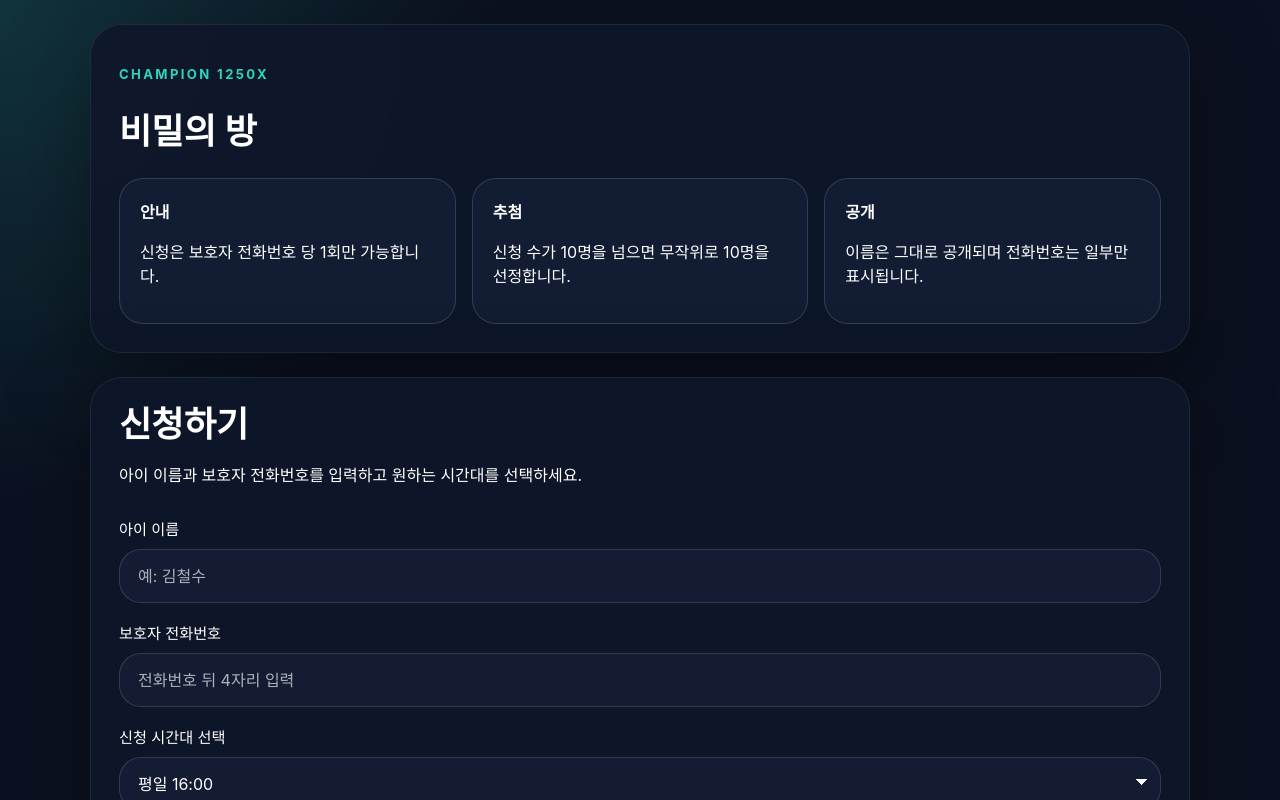
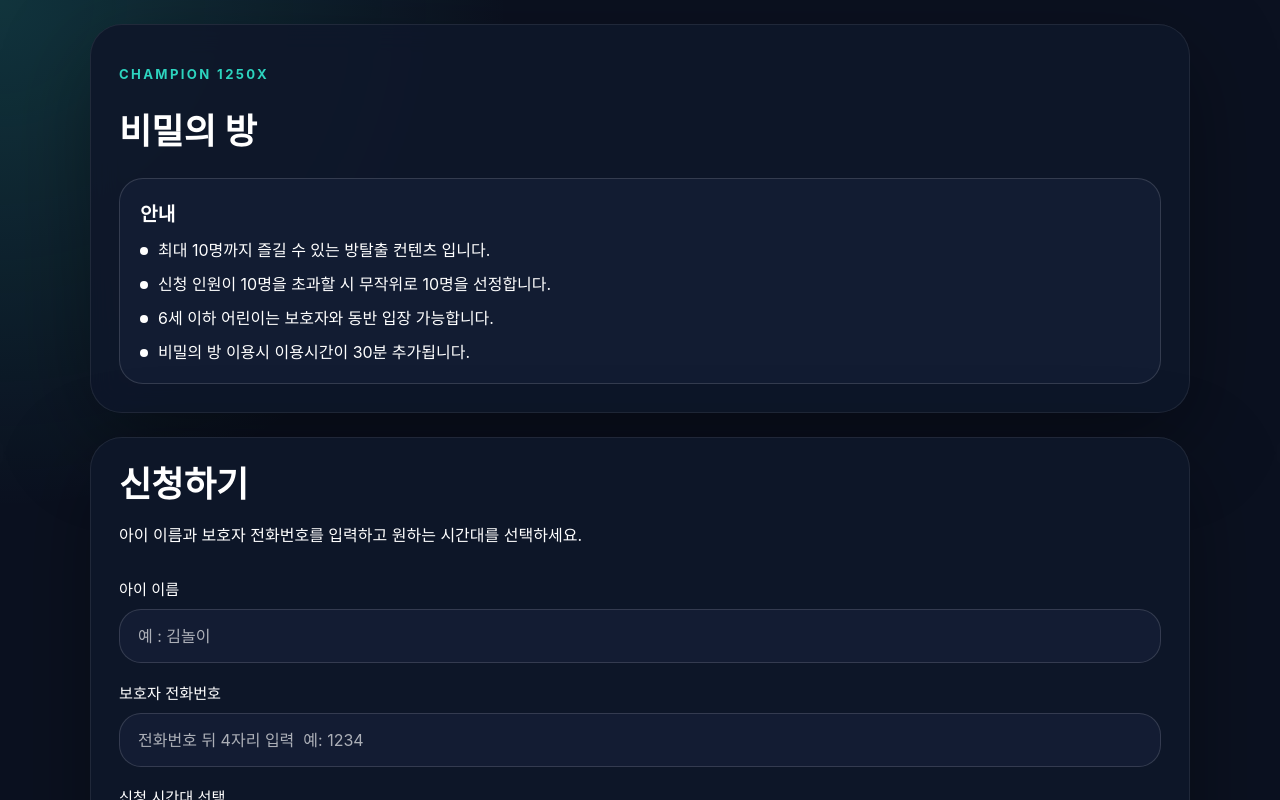
Before and after one commit to gh717k-beep/Champion-1250X-Secret-Room, a Next.js app: page / in a window 1280 px wide. Shown: the top 800 px of the page. Built offline with nearby package versions, Linux system fonts and the light colour scheme.

Commit message:
15 commit

```diff
--- a/app/globals.css
+++ b/app/globals.css
@@ -102,10 +102,18 @@ select {
   gap: 16px;
 }
 
+.info-grid.single-card {
+  grid-template-columns: 1fr;
+}
+
 @media (min-width: 720px) {
   .info-grid,
   .tip-grid {
     grid-template-columns: repeat(3, minmax(0, 1fr));
+  }
+
+  .info-grid.single-card {
+    grid-template-columns: 1fr;
   }
 }
 
@@ -123,6 +131,33 @@ select {
   display: block;
   color: #ffffff;
   margin-bottom: 10px;
+  font-size: 1.2rem;
+}
+
+.guide-content {
+  display: grid;
+  gap: 10px;
+}
+
+.guide-note {
+  margin: 0;
+  line-height: 1.6;
+}
+
+.guide-line {
+  margin: 0;
+  display: flex;
+  align-items: flex-start;
+  gap: 10px;
+}
+
+.guide-dot {
+  width: 8px;
+  height: 8px;
+  border-radius: 50%;
+  background: #ffffff;
+  margin-top: 0.62em;
+  flex: 0 0 auto;
 }
 
 .feature-card {
--- a/app/page.tsx
+++ b/app/page.tsx
@@ -117,18 +117,27 @@ export default function Home() {
             <h1>비밀의 방</h1>
           </div>
 
-          <div className="info-grid">
+          <div className="info-grid single-card">
             <div className="info-box">
               <strong>안내</strong>
-              <p>신청은 보호자 전화번호 당 1회만 가능합니다.</p>
-            </div>
-            <div className="info-box">
-              <strong>추첨</strong>
-              <p>신청 수가 10명을 넘으면 무작위로 10명을 선정합니다.</p>
-            </div>
-            <div className="info-box">
-              <strong>공개</strong>
-              <p>이름은 그대로 공개되며 전화번호는 일부만 표시됩니다.</p>
+              <div className="guide-content">
+                <p className="guide-line">
+                  <span className="guide-dot" aria-hidden="true" />
+                  <span>최대 10명까지 즐길 수 있는 방탈출 컨텐츠 입니다.</span>
+                </p>
+                <p className="guide-line">
+                  <span className="guide-dot" aria-hidden="true" />
+                  <span>신청 인원이 10명을 초과할 시 무작위로 10명을 선정합니다.</span>
+                </p>
+                <p className="guide-line">
+                  <span className="guide-dot" aria-hidden="true" />
+                  <span>6세 이하 어린이는 보호자와 동반 입장 가능합니다.</span>
+                </p>
+                <p className="guide-line">
+                  <span className="guide-dot" aria-hidden="true" />
+                  <span>비밀의 방 이용시 이용시간이 30분 추가됩니다.</span>
+                </p>
+              </div>
             </div>
           </div>
         </section>
@@ -142,12 +151,12 @@ export default function Home() {
           <form className="contest-form" onSubmit={submit}>
             <label className="form-label">
               <span>아이 이름</span>
-              <input value={name} onChange={(e) => setName(e.target.value)} placeholder="예: 김철수" />
+              <input value={name} onChange={(e) => setName(e.target.value)} placeholder="예 : 김놀이" />
             </label>
 
             <label className="form-label">
               <span>보호자 전화번호</span>
-              <input value={phone} onChange={(e) => setPhone(e.target.value)} placeholder="전화번호 뒤 4자리 입력" />
+              <input value={phone} onChange={(e) => setPhone(e.target.value)} placeholder="전화번호 뒤 4자리 입력  예: 1234" />
             </label>
 
             <label className="form-label">
@@ -166,7 +175,7 @@ export default function Home() {
             </div>
 
             <div className="submit-row">
-              <button type="submit" className="button-primary" disabled={loading}>
+              <button type="submit" className="button-secondary" disabled={loading}>
                 {loading ? "신청 중..." : "신청하기"}
               </button>
             </div>
--- a/data/entries.json
+++ b/data/entries.json
@@ -6,7 +6,7 @@
     "slot": "weekday-16",
     "createdAt": "2026-08-07T02:55:45.381Z",
     "winner": true,
-    "drawnAt": "2026-08-07T02:57:51.964Z"
+    "drawnAt": "2026-08-07T03:01:28.396Z"
   },
   {
     "id": 1786071453045,
@@ -15,7 +15,7 @@
     "slot": "weekday-16",
     "createdAt": "2026-08-07T02:57:33.045Z",
     "winner": true,
-    "drawnAt": "2026-08-07T02:57:51.964Z"
+    "drawnAt": "2026-08-07T03:01:28.396Z"
   },
   {
     "id": 1786071456889,
@@ -24,7 +24,7 @@
     "slot": "weekday-16",
     "createdAt": "2026-08-07T02:57:36.889Z",
     "winner": true,
-    "drawnAt": "2026-08-07T02:57:51.964Z"
+    "drawnAt": "2026-08-07T03:01:28.396Z"
   },
   {
     "id": 1786071462841,
@@ -33,6 +33,6 @@
     "slot": "weekday-16",
     "createdAt": "2026-08-07T02:57:42.841Z",
     "winner": true,
-    "drawnAt": "2026-08-07T02:57:51.964Z"
+    "drawnAt": "2026-08-07T03:01:28.396Z"
   }
 ]
```
